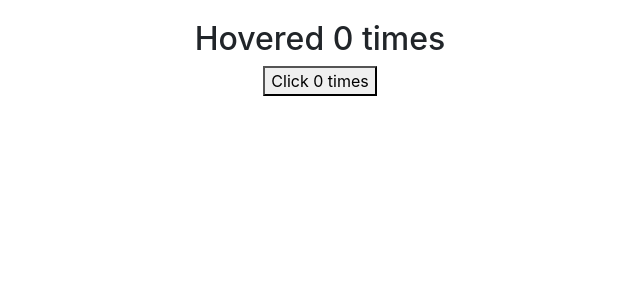
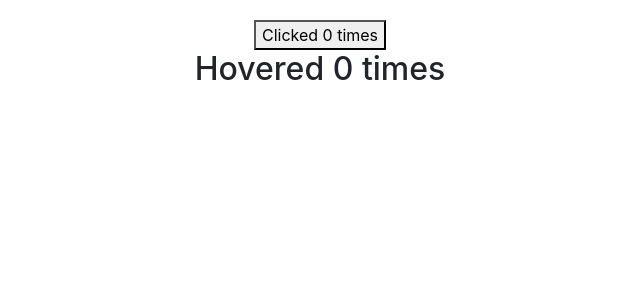
Before and after one commit to ruijadom/React, a React (Create React App) app: page / in a window 1280 px wide. Shown: the top 300 px of the page, without its empty margins (320-960 px from the left). Built offline with nearby package versions, Linux system fonts and the light colour scheme.

Commit message:
render props

```diff
--- a/src/App.js
+++ b/src/App.js
@@ -1,4 +1,4 @@
-import React from "react";
+import React, { Component } from "react";
 import "./App.css";
 import LifecycleA from "./components/LifecycleA";
 import FormComponent from "./components/FormComponent";
@@ -10,21 +10,35 @@ import FRParentInput from "./components/FRParentInput";
 import PortalDemo from "./components/PortalDemo";
 import ClickCounterTwo from "./components/ClickCounterTwo";
 import HoverCounterTwo from "./components/HoverCounterTwo";
+import User from "./components/User";
+import Counter from "./components/Counter";
 
-
-function App() {
+class App extends Component {
+  render() {
     return (
       <div className="App">
+        <Counter
+          render={(count, incrementCount) => (
+            <ClickCounterTwo count={count} incrementCount={incrementCount} />
+          )}
+        />
+        <Counter
+          render={(count, incrementCount) => (
+            <HoverCounterTwo count={count} incrementCount={incrementCount} />
+          )}
+        />
         {/*<FormComponent></FormComponent>*/}
         {/*<LifecycleA></LifecycleA>*/}
         {/*<ParentComp></ParentComp>*/}
         {/*<RefsDemo></RefsDemo>*/}
         {/*<FRParentInput></FRParentInput>*/}
         {/*<PortalDemo></PortalDemo>*/}
-      <HoverCounterTwo></HoverCounterTwo>
-      <ClickCounterTwo></ClickCounterTwo>
+        {/*<HoverCounterTwo></HoverCounterTwo>*/}
+        {/*<ClickCounterTwo></ClickCounterTwo>*/}
+        {/*<User render={ (isLoggedIn)=> isLoggedIn ? 'Ruijadom': 'Guest' }></User>*/}
       </div>
     );
   }
+}
 
 export default App;
--- a/src/components/ClickCounterTwo.js
+++ b/src/components/ClickCounterTwo.js
@@ -1,31 +1,16 @@
 import React, { Component } from 'react'
 
-export class ClickCounter extends Component {
-
-  constructor(props) {
-    super(props)
-
-    this.state = {
-       count: 0
-    }
-  }
-
-  incrementCount = () => {
-    this.setState(prevState => {
-      console.log(prevState)
-      return { count : prevState.count + 1 }
-    })
-  }
+class ClickCounterTwo extends Component {
 
   render() {
-    const { count } = this.state
+    const { count, incrementCount } = this.props
 
     return (
       <div>
-        <button onClick={this.incrementCount}>Click {count} times</button>
+        <button onClick={incrementCount}>Clicked {count} times</button>
       </div>
     )
   }
 }
 
-export default ClickCounter
+export default ClickCounterTwo
--- /dev/null
+++ b/src/components/Counter.js
@@ -0,0 +1,29 @@
+import React, { Component } from 'react'
+
+class Counter extends Component {
+
+  constructor(props) {
+    super(props)
+
+    this.state = {
+       count: 0
+    }
+  }
+
+  incrementCount = () => {
+    this.setState(prevState => {
+      console.log(prevState)
+      return { count : prevState.count + 1 }
+    })
+  }
+
+  render() {
+    return (
+      <div>
+        {this.props.render(this.state.count, this.incrementCount)}
+      </div>
+    )
+  }
+}
+
+export default Counter
--- a/src/components/HoverCounterTwo.js
+++ b/src/components/HoverCounterTwo.js
@@ -2,27 +2,11 @@ import React, { Component } from 'react'
 
 class HoverCounterTwo extends Component {
 
-  constructor(props) {
-    super(props)
-
-    this.state = {
-       count: 0
-    }
-  }
-
-  incrementCount = () => {
-    this.setState(prevState => {
-      console.log(prevState)
-      return { count : prevState.count + 1 }
-    })
-  }
-
-
   render() {
-    const { count } = this.state
+    const { count, incrementCount } = this.props
 
     return (
-      <h2 onMouseOver={this.incrementCount}>Hovered {count} times</h2>
+      <h2 onMouseOver={incrementCount}>Hovered {count} times</h2>
     )
   }
 }
--- /dev/null
+++ b/src/components/User.js
@@ -0,0 +1,13 @@
+import React, { Component } from 'react'
+
+class User extends Component {
+  render() {
+    return (
+      <div>
+        {this.props.render(true)}
+      </div>
+    )
+  }
+}
+
+export default User
```
Also changed, not shown: 1 other file (tests, documents, lock files or other folders). Lines whose indentation alone changed are shown as unchanged.
